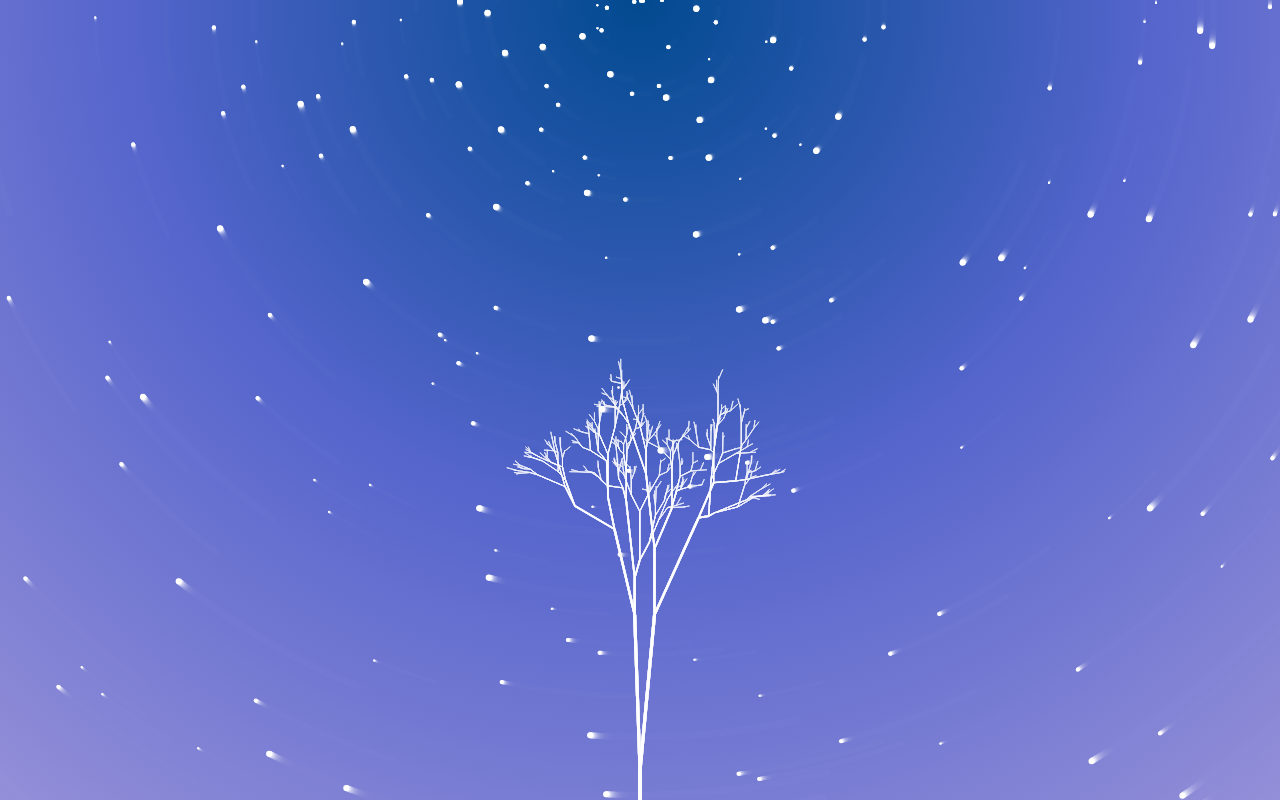
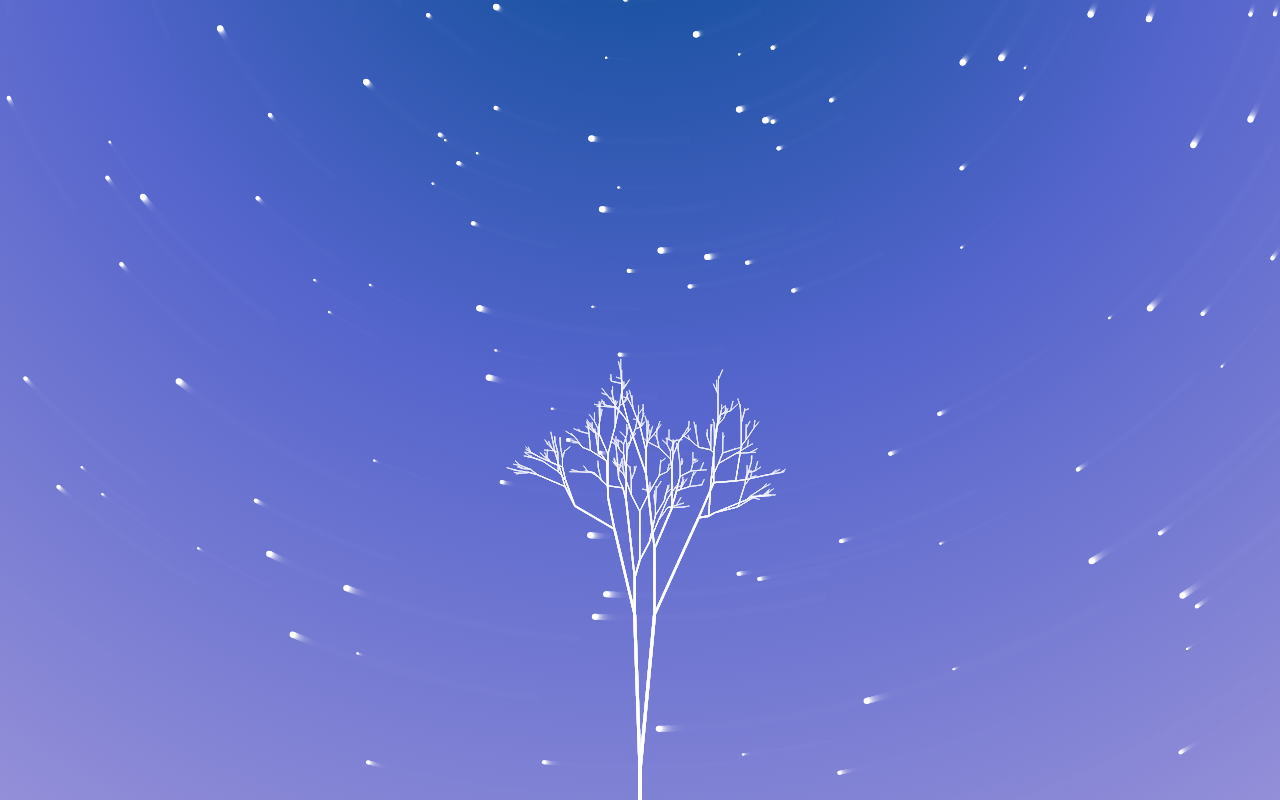
Before and after one commit to LuisArmando-TestCoder/easy-fractals, a plain HTML site: page index.html in a window 1280 px wide. Drawn offline with Linux system fonts and the light colour scheme.

Commit message:
enhance: sky pos

```diff
--- a/globalConfig.js
+++ b/globalConfig.js
@@ -9,7 +9,7 @@ const getGlobalConfig = (props) => ({
     },
     sky: {
         x: () => props.c.width / 2,
-        y: () => 0,
+        y: () => -props.c.height / 4,
         starsAmount: 500,
         rotor: {
             direction: -1,
--- a/style.css
+++ b/style.css
@@ -9,8 +9,8 @@
 
 .container {
     background: var(--primary);
-    background: -webkit-radial-gradient(circle at 50% 0%, var(--f1), var(--f2), var(--f3));
-    background: radial-gradient(circle at 50% 0%, var(--f1), var(--f2), var(--f3));
+    background: -webkit-radial-gradient(circle at 50% -25%, var(--f1), var(--f2), var(--f3));
+    background: radial-gradient(circle at 50% -25%, var(--f1), var(--f2), var(--f3));
 }
 
 .clickable-iframe {
```
